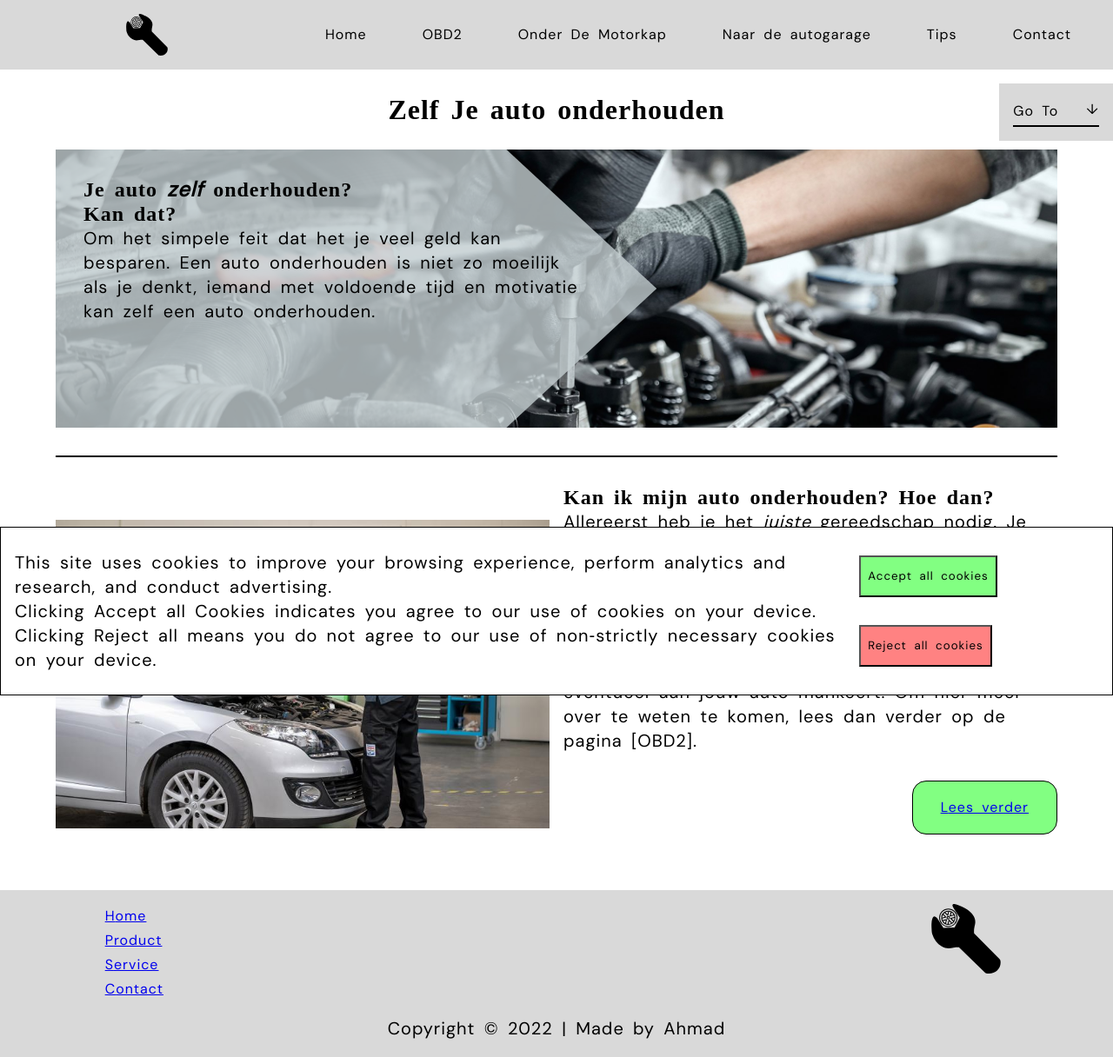
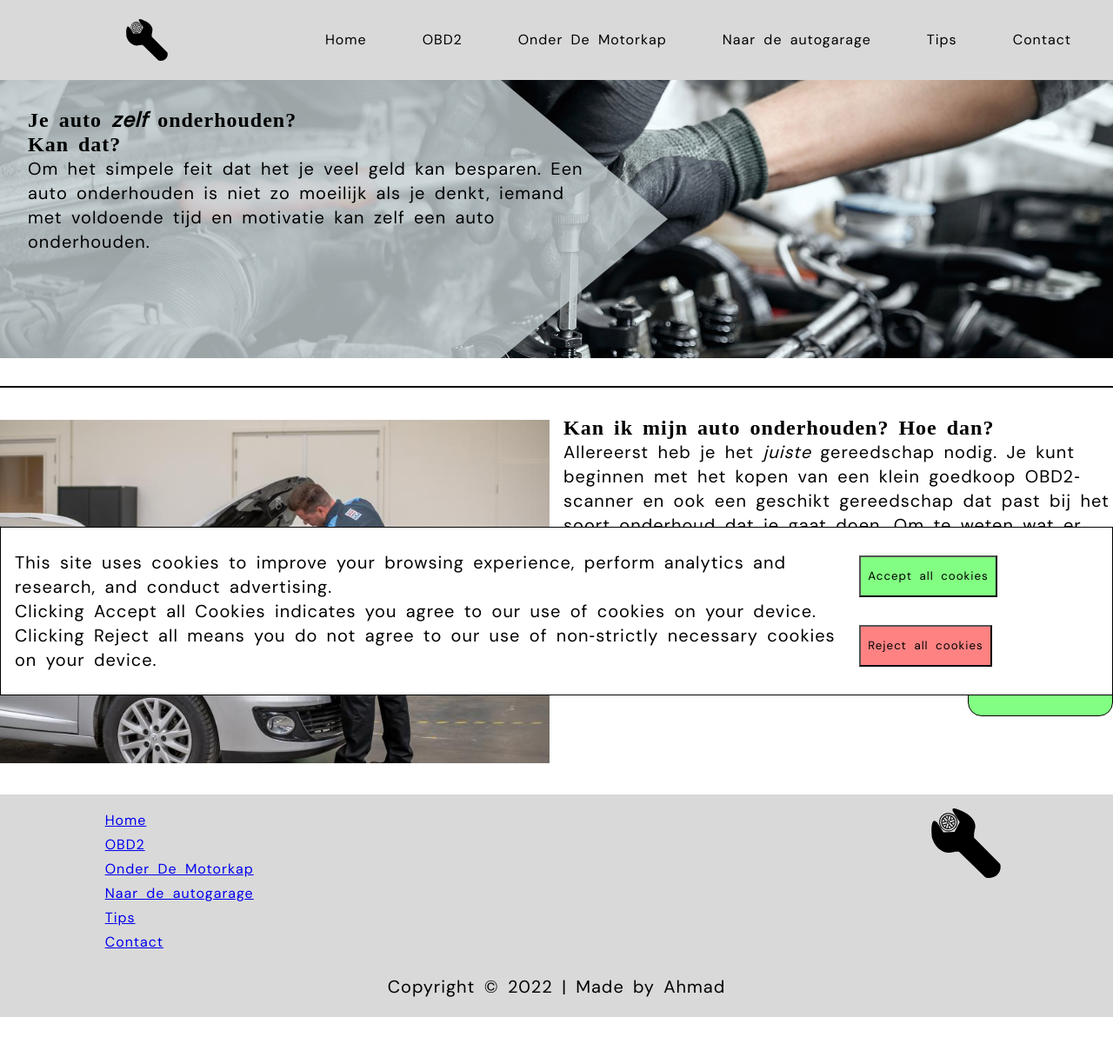
Before and after one commit to Natfaji/Natfaji.github.io, a plain HTML site: page index.html in a window 1280 px wide. Shown: the whole page at 87% size. After the commit the page ends 1170 px from the top, so only its background shows below. Drawn offline with Linux system fonts and the light colour scheme; a web font is replaced by a local one.

Commit message:
add improvments

```diff
--- a/css/style.css
+++ b/css/style.css
@@ -66,7 +66,7 @@ body {
 	margin: 0 auto;
 	display: grid;
 	gap: 2rem;
-	grid-template-rows: max-content auto var(--footer-height);
+	grid-template-rows: max-content auto 12rem;
 	min-height: 100vh;
 }
 
@@ -78,12 +78,12 @@ body {
 	top: 0;
 	left: 0;
 	right: 0;
-	height: var(--header-height);
+	height: 5rerm;
 	grid-row: 1/2;
 	display: grid;
 	gap: 0.5rem;
 	grid-template-columns: repeat(6, 1fr);
-	grid-template-rows: var(--header-height) calc(100vh - var(--header-height) - 0.5rem);
+	grid-template-rows: 5rerm calc(100vh - 5rerm - 0.5rem);
 	align-items: center;
 	overflow-y: hidden;
 	transition: height 0.5s ease-in-out;
@@ -203,7 +203,7 @@ body {
 
 main {
 	grid-row: 2/3;
-	margin: var(--header-height) 0.5rem 0 0.5rem;
+	margin: 5rerm 0.5rem 0 0.5rem;
 	display: flex;
 	flex-direction: column;
 	gap: 2rem;
@@ -295,7 +295,7 @@ aside {
 
 #bottemFooter {
 	width: 100%;
-	height: var(--footer-height);
+	height: 16rem;
 	padding: 1rem;
 	grid-row: -1/-2;
 	display: grid;
@@ -306,7 +306,7 @@ aside {
 }
 
 #footerNav {
-	grid-column: 2/3;
+	grid-column: 2/6;
 	grid-row: 1/2;
 	display: flex;
 	flex-direction: column;
@@ -342,7 +342,7 @@ aside {
 
 @media (min-width: 768px) {
 	#mainHeader.burgerMenuActive {
-		height: var(--header-height);
+		height: 5rerm;
 	}
 
 	#mainHeader {
@@ -374,7 +374,7 @@ aside {
 	}
 
 	main {
-		margin: var(--header-height) 4rem 0 4rem;
+		margin: 5rerm 4rem 0 4rem;
 	}
 
 	main>section {
@@ -403,7 +403,7 @@ aside {
 	aside {
 		display: block;
 		position: fixed;
-		top: calc(var(--header-height) + 1rem);
+		top: calc(5rerm + 1rem);
 		right: 0;
 		padding: 1rem;
 		background-color: #D9D9D9;
--- a/index.html
+++ b/index.html
@@ -130,13 +130,19 @@
 		<nav id="footerNav">
 			<ul>
 				<li>
-					<a href="index.html">home</a>
+					<a href="index.html">Home</a>
 				</li>
 				<li>
-					<a href="product.html">Product</a>
+					<a href="obd2.html">OBD2</a>
 				</li>
 				<li>
-					<a href="service.html">Service</a>
+					<a href="onderDeMotorkap.html">Onder De Motorkap</a>
+				</li>
+				<li>
+					<a href="naardeautogarage.html">Naar de autogarage</a>
+				</li>
+				<li>
+					<a href="tips.html">Tips</a>
 				</li>
 				<li>
 					<a href="contact.html">Contact</a>
```
Also changed, not shown: bedankt.html (+9 -3 lines), contact.html (+9 -3 lines), naardeautogarage.html (+9 -3 lines), obd2.html (+9 -3 lines), onderDeMotorkap.html (+9 -3 lines), tips.html (+9 -3 lines).
